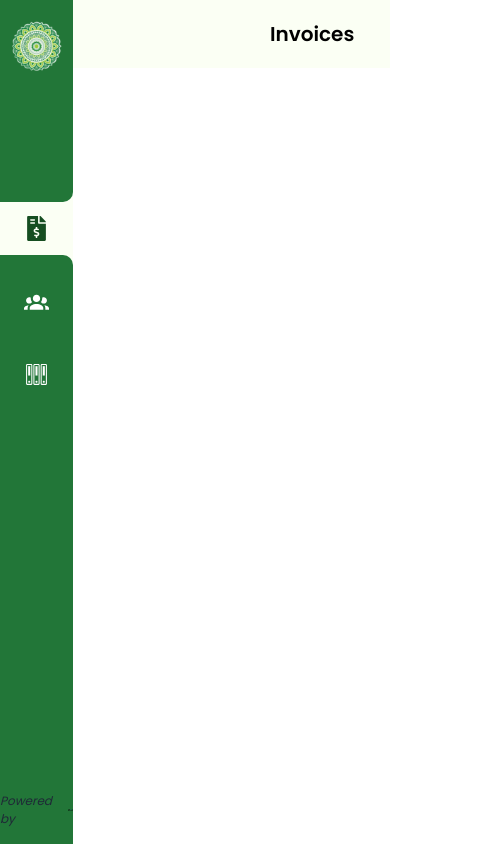
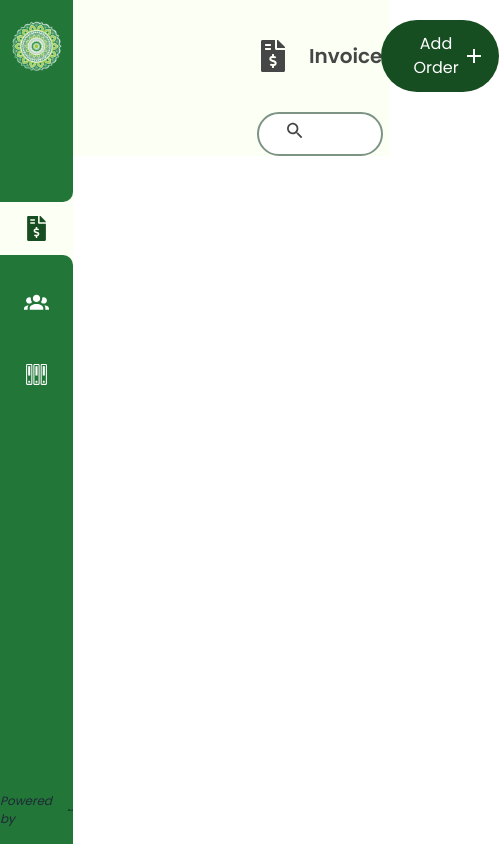
Before and after one commit to Aayan-ekoinfomatics/realvedic-admin-invoicing, a React (Vite) app: page /invoices in a window 390 px wide. Shown: the whole page, 499 px wide, since content can reach past the window. Built offline with nearby package versions, Linux system fonts and the light colour scheme; no server answers.

Commit message:
responsive sidebar 2

```diff
--- a/src/pages/InvoicePage.jsx
+++ b/src/pages/InvoicePage.jsx
@@ -2,13 +2,40 @@ import React from "react";
 
 // assets
 import invoice_icon_static from "../assets/img/sidebar/invoice_icon_static.svg";
+import add_icon from "../assets/img/mainPages/add_icon.svg";
+import search_icon from "../assets/img/mainPages/search_icon.svg";
 
 const InvoicePage = () => {
   return (
     <div>
-      <div>
-        <img src="" alt="" />
-        <h1 className="p-5 text-xl font-semibold">Invoices </h1>
+      <div className="flex justify-between items-center w-[90%] mx-auto pt-5">
+        <div className="flex ">
+          <img src={invoice_icon_static} alt="" />
+          <h1 className="p-5 text-xl font-semibold text-[#464646]">Invoices</h1>
+        </div>
+
+        <div>
+          <button className="bg-[#164E21] text-white rounded-full flex items-center p-3 px-8 gap-2 active:scale-95 transition-all ">
+            <span>Add Order</span>
+            <img src={add_icon} alt="" />
+          </button>
+        </div>
+      </div>
+
+      {/* search filters */}
+      <div className=" w-[90%] mx-auto mt-5">
+        <div className="border-[#7d9383] border-2 rounded-full bg-white flex overflow-hidden px-5">
+          <label htmlFor="search_order" className=" p-2  pr-0">
+            <img src={search_icon} className="w-[25px] " alt="" />
+          </label>
+          <input
+            type="text"
+            id="search_order"
+            className="w-full outline-none p-2"
+          />
+        </div>
+
+        <div></div>
       </div>
     </div>
   );
```
Also changed, not shown: src/assets/img/mainPages/add_icon.svg (added), src/assets/img/mainPages/search_icon.svg (added).
